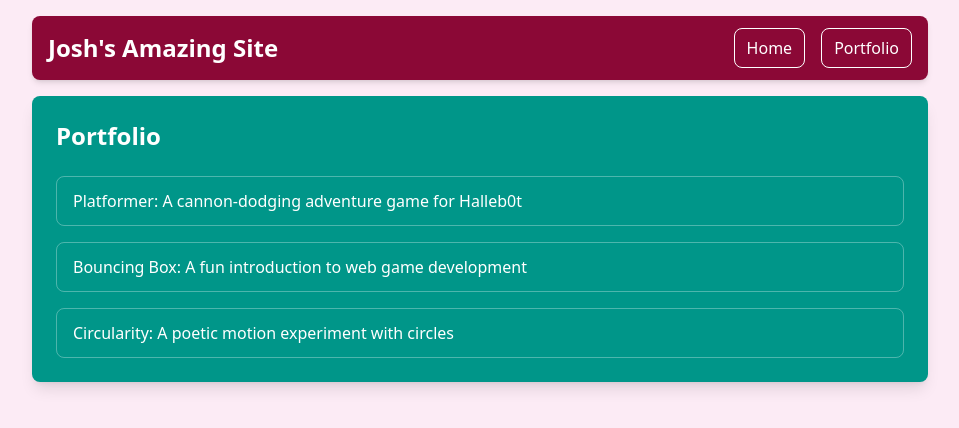
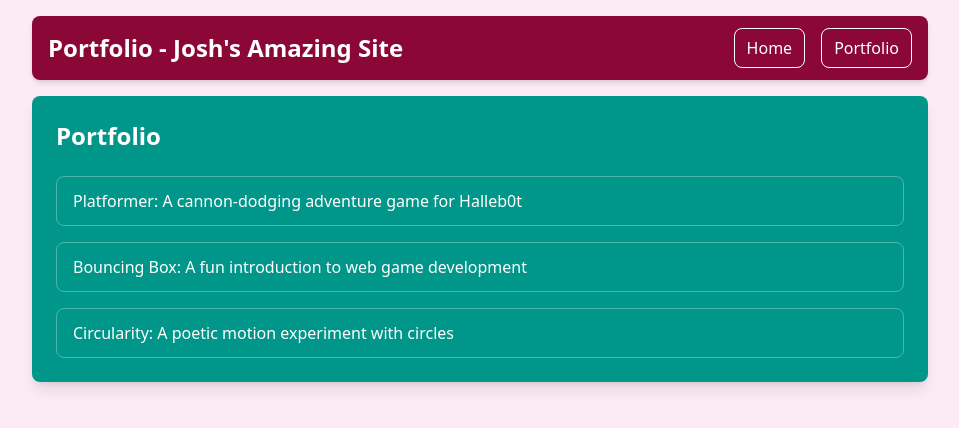
Before and after one commit to joshmart25/joshmart.github.io, a plain HTML site: page portfolio.html in a window 1280 px wide. Shown: the whole page, without its empty margins (160-1119 px from the left). Drawn offline with nearby package versions, Linux system fonts and the light colour scheme.

Commit message:
fix profolio

```diff
--- a/portfolio.html
+++ b/portfolio.html
@@ -17,7 +17,7 @@
     <div id="all-contents" class="max-w-4xl mx-auto">
       <nav class="bg-rose-900 p-4 rounded-lg mb-4 shadow-md">
   <div class="flex justify-between items-center">
-    <h1 class="text-white text-2xl font-bold">Josh's Amazing Site</h1>
+    <h1 class="text-white text-2xl font-bold">Portfolio - Josh's Amazing Site</h1>
     <ul class="flex space-x-4">
       <li>
         <a href="index.html" class="text-white w-full rounded-lg border hover:text-green-400 px-3 py-2 rounded">Home</a>
```
